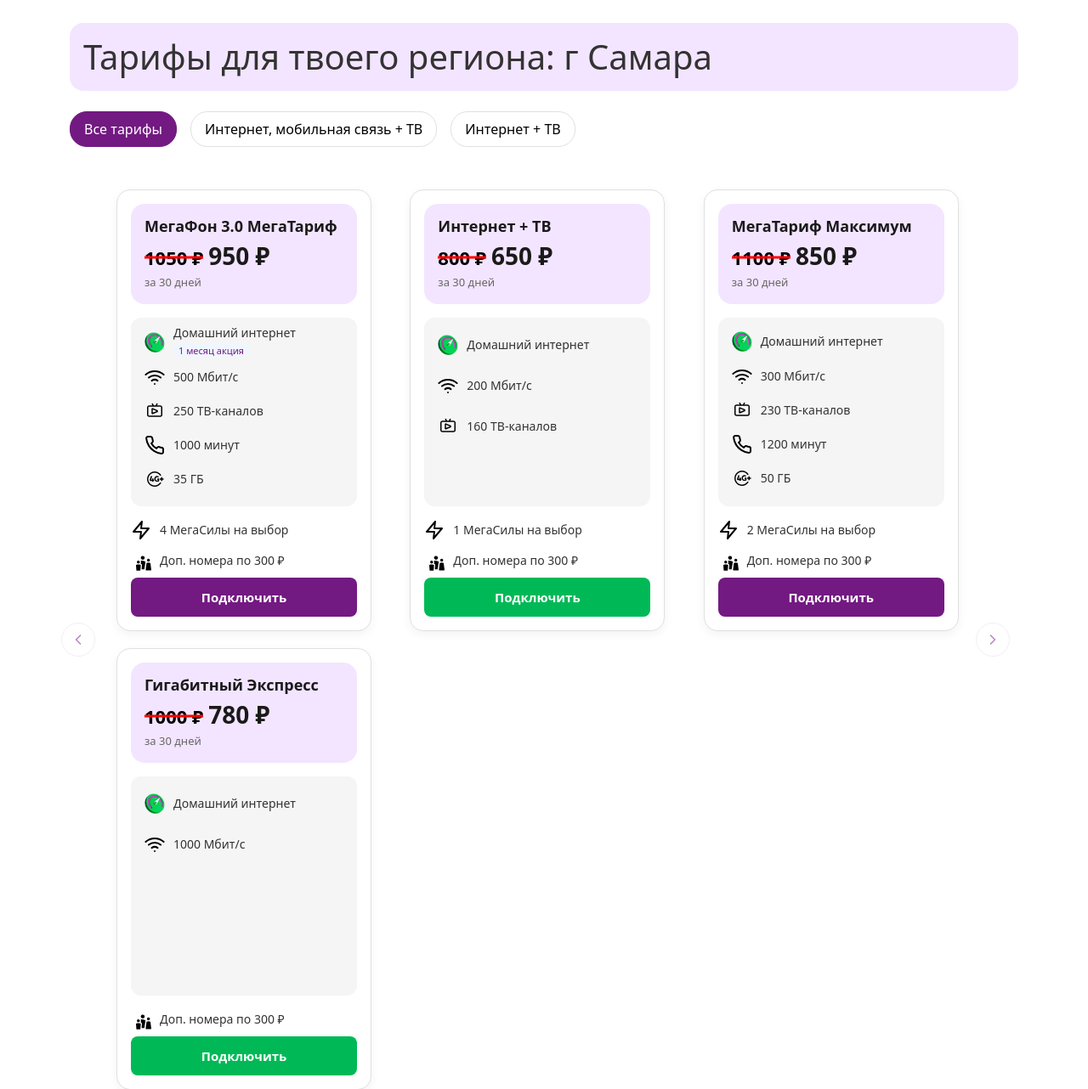
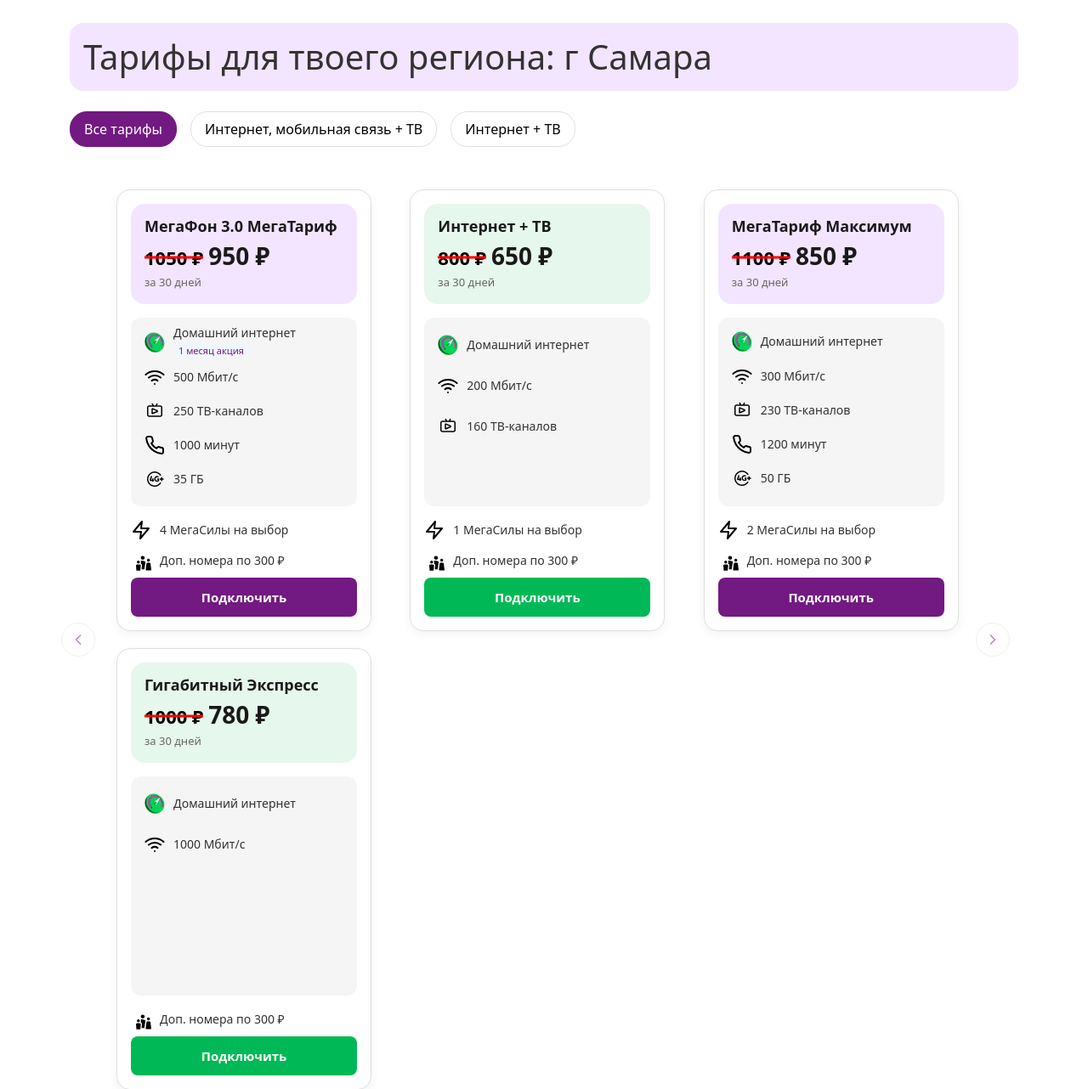
Before and after one commit to lamborgylia/megaphone, a Django app: page / in a window 1280 px wide; the page is wider, and only the part inside the window is pictured. Shown: the part 553-1835 px from the top of that part at 85% size. Run offline with Django 5.2, Linux system fonts and the light colour scheme; data comes from the database, SQL or seed files in the repository.

Commit message:
Зелененькие шапочки

```diff
--- a/main/static/css/styles.css
+++ b/main/static/css/styles.css
@@ -1077,6 +1077,11 @@ body {
   padding: 16px;  /* Уменьшаем внутренние отступы с 24px до 16px */
 }
 
+/* Добавляем стиль для зеленой кнопки */
+.tariff-card:not(.megatariff) .tariff-header {
+  background-color: #e6f7ed; /* Нежно-зеленый цвет для заголовка */
+}
+
 .tariff-name {
   font-size: 18px;
   font-weight: 600;
```
